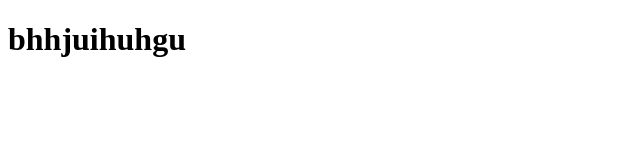
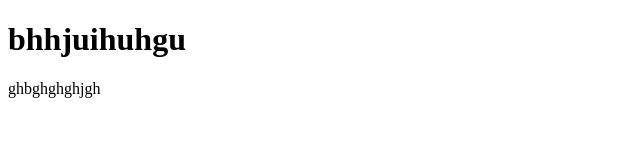
Before and after one commit to TomaSolsanowa/06_toma, a plain HTML site: page index.html in a window 1280 px wide. Shown: the whole page, without its empty margins (0-640 px from the left). Drawn offline with Linux system fonts and the light colour scheme.

Commit message:
я добавил 2 новых аропбор

```diff
--- a/index.html
+++ b/index.html
@@ -8,5 +8,6 @@
 </head>
 <body>
     <h1>bhhjuihuhgu</h1>
+    <p>ghbghghghjgh</p>
 </body>
 </html>
```
